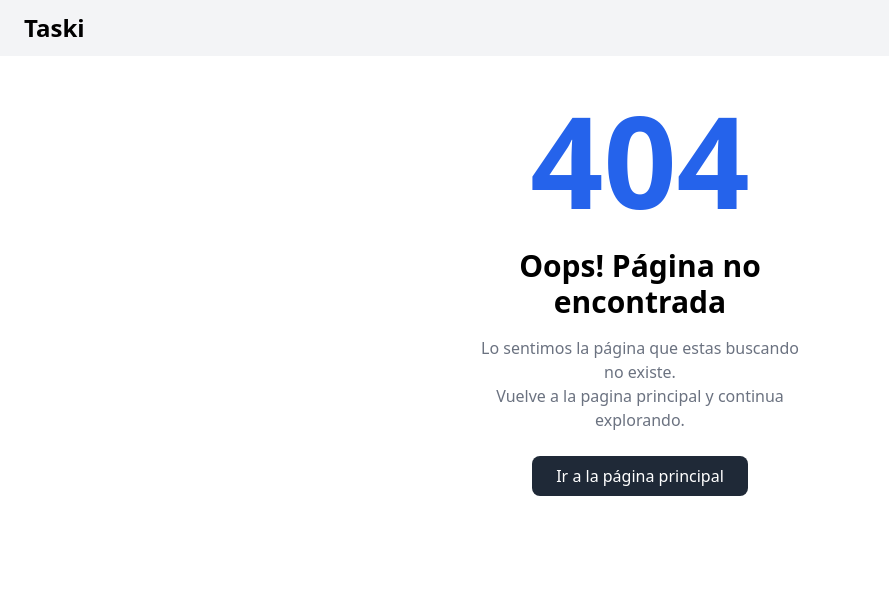
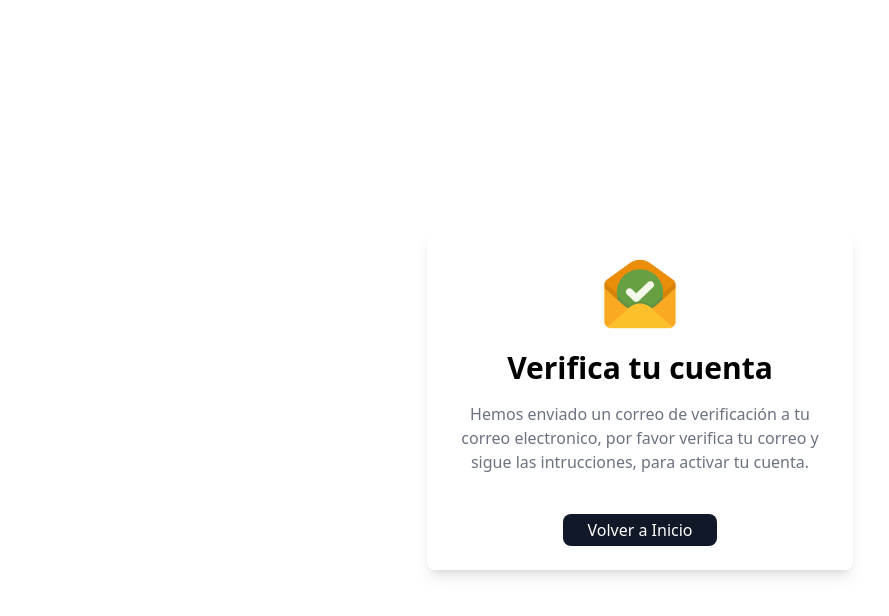
Before and after one commit to thejuanco/Taski-UI, a React (Vite) app: page /auth/send-email in a window 1280 px wide. Before the commit this address had no page. Shown: the top 616 px of the page, without its empty margins (0-889 px from the left). Built offline with nearby package versions, Linux system fonts and the light colour scheme.

Commit message:
Crea la pantalla para el envio de correo y añade un icono

```diff
--- a/src/App.jsx
+++ b/src/App.jsx
@@ -5,6 +5,7 @@ import NotFound from './views/NotFound'
 import Login from './views/Auth/Login'
 import SignUp from './views/Auth/SignUp'
 import ForgotPassword from './views/Auth/ForgotPassword'
+import SendEmail from './views/Auth/SendEmail'
 
 function App() {
   return (
@@ -15,6 +16,7 @@ function App() {
         <Route path='/auth/singin' element={<Login/>}/>
         <Route path='/auth/forgot-password' element={<ForgotPassword/>}/>
         <Route path='/auth/signup' element={<SignUp/>}/>
+        <Route path='/auth/send-email' element={<SendEmail/>}/>
       </Routes>
     </>
   )
--- /dev/null
+++ b/src/views/Auth/SendEmail.jsx
@@ -0,0 +1,32 @@
+import React from 'react'
+import { Link } from 'react-router-dom'
+
+const SendEmail = () => {
+  return (
+    <>
+      <div className="flex justify-center items-center h-screen">
+        <div className="md:w-1/3 sm:w-1/2 mx-6">
+          <div className="flex justify-center items-center flex-col p-6 rounded-lg shadow-lg">
+            <img src="/img/correoUno.png" alt="correo" className="w-20 h-20" />
+            <h1 className="text-center font-bold text-3xl my-4">
+              Verifica tu cuenta
+            </h1>
+            <p className="text-center text-gray-500">
+              Hemos enviado un correo de verificación a tu correo electronico,
+              por favor verifica tu correo y sigue las intrucciones, para
+              activar tu cuenta.
+            </p>
+            <Link
+              to="/"
+              className="bg-gray-900 text-white py-1 px-6 rounded-lg hover:bg-gray-800 mt-10"
+            >
+              Volver a Inicio
+            </Link>
+          </div>
+        </div>
+      </div>
+    </>
+  );
+}
+
+export default SendEmail
```
Also changed, not shown: public/img/correoUno.png (added).
